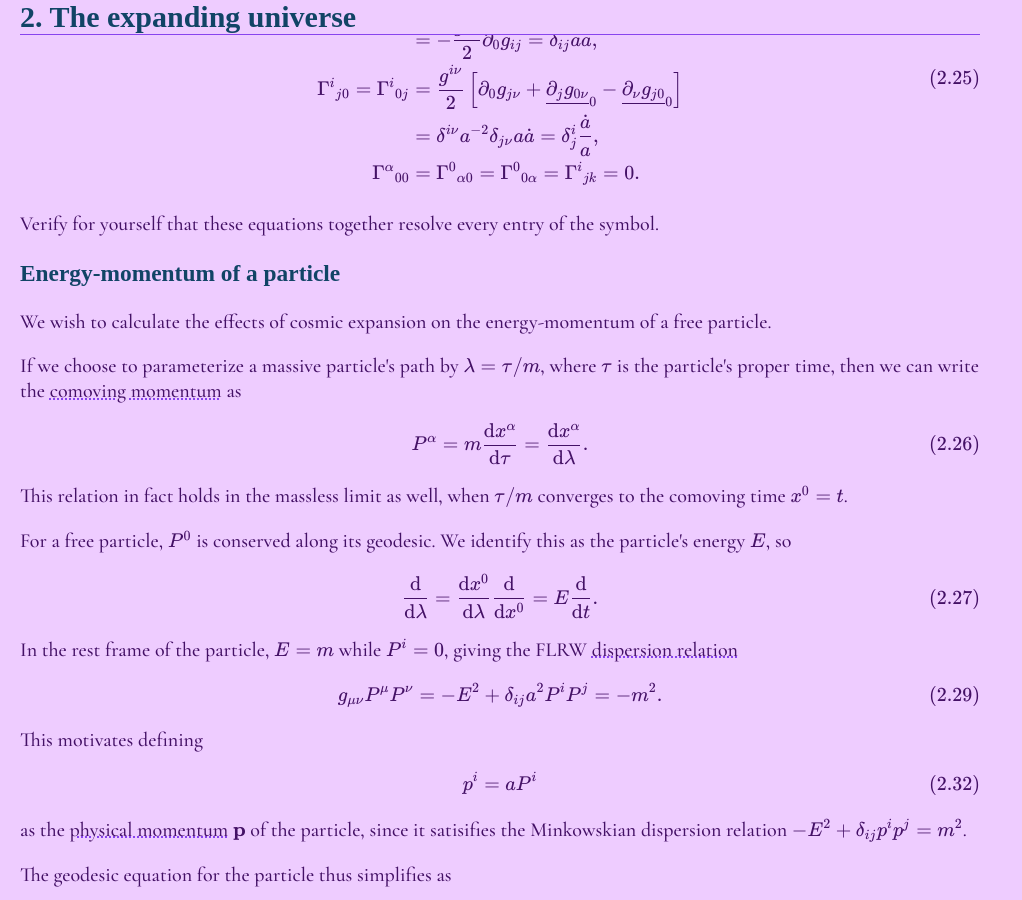
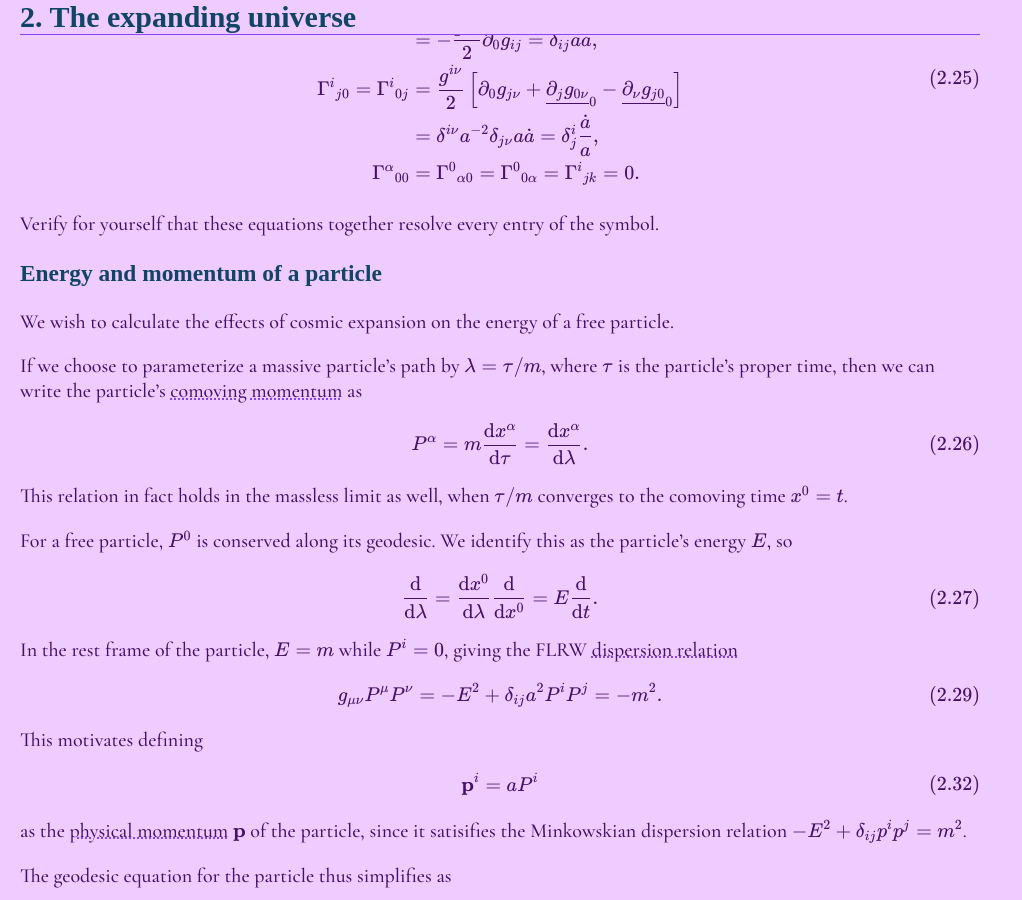
Before and after one commit to xingyzt/notes, a Jekyll site: the page built from modern-cosmology/2.md, in a window 1280 px wide and 900 px high, scrolled down 1988 px. Shown: the whole window, without its empty margins (0-1022 px from the left). Built offline with Jekyll 4.4.1, drawn with Linux system fonts in a browser that asks for light colours; some web fonts are replaced; our own code applies the rules of GitHub Pages for plain Markdown files.

```diff
--- a/modern-cosmology/2.md
+++ b/modern-cosmology/2.md
@@ -20,12 +20,12 @@ Under a change of coordinates from Minkowski $x^\alpha\mapsto x^{\nu'}$, the geo
 &= \f{\d }{\d \lambda}\brk{  \f{\p x^{\nu'}}{\p x^{\alpha}} \f{\d  x^{\alpha}}{\d \lambda}  } \\\
 &= \f{\d }{\d \lambda}\brk{  \f{\p x^{\nu'}}{\p x^\alpha}  } \f{\d  x^\alpha}{\d \lambda} + \underline{
 \f{\p x^{\nu'}}{\p x^\alpha} \f{\d ^2 x^\alpha}{\d \lambda^2}
-}_{*} \\\
+}\_{*} \\\
 &= \f{\p}{\p x^\alpha}\brk{  \f{\d x^{\nu'}}{\d \lambda}  } \f{\d  x^\alpha}{\d \lambda} +
 *\\\
 &= \f{\p}{\p x^\alpha}\brk{  \f{\p x^{\nu'}}{\p x^\beta}\f{\d x^\beta}{\d \lambda}  } \f{\d  x^\alpha}{\d \lambda} +
 *\\\
-&= \brk{  \f{\p^2 x^{\nu'}}{\p x^\alpha \p x^\beta}\f{\d x^\beta}{\d \lambda} + \f{\p x^{\nu'}}{\p x^\beta} \underline{\f{\d }{\d \lambda}\left(\f{\p x^\beta}{\p x^\alpha}\right)}_0 }\f{\d  x^\alpha}{\d \lambda} +
+&= \brk{  \f{\p^2 x^{\nu'}}{\p x^\alpha \p x^\beta}\f{\d x^\beta}{\d \lambda} + \f{\p x^{\nu'}}{\p x^\beta} \underline{\f{\d }{\d \lambda}\left(\f{\p x^\beta}{\p x^\alpha}\right)}\_0 }\f{\d  x^\alpha}{\d \lambda} +
 *\\\
 &= \f{\p^2 x^{\nu'}}{\p x^\alpha \p x^\beta}\f{\d x^\alpha}{\d \lambda}\f{\d  x^\beta}{\d \lambda} +
 \f{\p x^{\nu'}}{\p x^\alpha} \f{\d ^2 x^\alpha}{\d \lambda^2}.
@@ -53,22 +53,22 @@ The **geodesic equation** which holds true for all coordinate systems is therefo
 \f{\d^2 x^\mu}{\d\lambda^2} = -{\Gamma^\mu}\_{\alpha\beta} \f{\d x^\alpha}{\d\lambda} \f{\d x^\beta}{\d\lambda}.
 \\]
 
-The Christoffel symbol is used in defining the **covariant derivative** $\nabla_\mu$:
+The Christoffel symbol is used in defining the **covariant derivative** $\nabla\_\mu$:
 \\[\begin{aligned}
-\text{scalar} && \nabla_\mu\phi &\equiv \p_\mu\phi,\\\
-\text{vector} && \nabla_\mu A^\nu &\equiv \p_\mu A^\nu + {\Gamma^\nu}\_{\mu\alpha} A^\alpha,\\\
-\text{tensor} && \nabla_\mu {T\_\nu}^\kappa &\equiv \p_\mu {T\_\nu}^\kappa - {\Gamma^\lambda}\_{\mu\nu}{T\_\lambda}^\kappa + {\Gamma^\kappa}\_{\mu\lambda}{T\_\nu}^\lambda.
+\text{scalar} && \nabla\_\mu\phi &\equiv \p\_\mu\phi,\\\
+\text{vector} && \nabla\_\mu A^\nu &\equiv \p\_\mu A^\nu + {\Gamma^\nu}\_{\mu\alpha} A^\alpha,\\\
+\text{tensor} && \nabla\_\mu {T\_\nu}^\kappa &\equiv \p\_\mu {T\_\nu}^\kappa - {\Gamma^\lambda}\_{\mu\nu}{T\_\lambda}^\kappa + {\Gamma^\kappa}\_{\mu\lambda}{T\_\nu}^\lambda.
 \tag{2.52}
 \end{aligned}\\]
-This is necessary because the partial derivative $\p_\mu$ only transforms covariantly when acting on scalars. For instance, the geodesic equation can be rewritten in covariant form as
+This is necessary because the partial derivative $\p\_\mu$ only transforms covariantly when acting on scalars. For instance, the geodesic equation can be rewritten in covariant form as
 \\[
-\f{\d x^\alpha}{\d \lambda} \nabla_\alpha \f{\d x^\mu}{\d \lambda} = 0.
+\f{\d x^\alpha}{\d \lambda} \nabla\_\alpha \f{\d x^\mu}{\d \lambda} = 0.
 \tag{2.53}
 \\]
 
 In the flat, expanding ΛCDM universe, distances in spacetime are described with the Euclidean **Friedmann--Lamaître--Robertson--Walker (FLRW) metric**
 \\[
-g_{\mu\nu} = \begin{pmatrix}
+g\_{\mu\nu} = \begin{pmatrix}
 -1 & 0 & 0 & 0\\\
 0 & a^2 & 0 & 0\\\
 0 & 0 & a^2 & 0\\\
@@ -85,7 +85,7 @@ g^{\mu\nu} = \begin{pmatrix}
 0 & 0 & 0 & a^{-2}
 \end{pmatrix}
 \\]
-satisfying the identity $g^{\nu\beta}g_{\beta\alpha} = \delta^\nu_\alpha$.
+satisfying the identity $g^{\nu\beta}g\_{\beta\alpha} = \delta^\nu\_\alpha$.
 
 The FLRW metric is independent of the spatial coordinates ($\p\_i$) as a consequence of spatial isotropy and homogeneity,
 but dependent on time ($\p\_0$) due to the $a^2$ expansion terms.
@@ -112,12 +112,12 @@ Its Christoffel symbol is thus
 \end{aligned}\\]
 Verify for yourself that these equations together resolve every entry of the symbol.
 
-### Energy-momentum of a particle
+### Energy and momentum of a particle
 
-We wish to calculate the effects of cosmic expansion on the energy-momentum of a free particle.
+We wish to calculate the effects of cosmic expansion on the energy of a free particle.
 
-If we choose to parameterize a massive particle's path by $\lambda = \tau/m$,
-where $\tau$ is the particle's proper time, then we can write the **comoving momentum** as
+If we choose to parameterize a massive particle’s path by $\lambda = \tau/m$,
+where $\tau$ is the particle’s proper time, then we can write the particle’s **comoving momentum** as
 \\[
 P^\alpha
 = m\f{\d x^\alpha}{\d\tau}
@@ -128,7 +128,7 @@ This relation in fact holds in the massless limit as well,
 when $\tau/m$ converges to the comoving time $x^0 = t$.
 
 For a free particle, $P^0$ is conserved along its geodesic.
-We identify this as the particle's energy $E$, so
+We identify this as the particle’s energy $E$, so
 \\[
 \f{\d }{\d \lambda} = \f{\d x^0}{\d \lambda}\f{\d}{\d x^0} = E\f{\d}{\d t}.
 \tag{2.27}
@@ -141,7 +141,7 @@ g\_{\mu\nu}P^\mu P^\nu = -E^2 + \delta\_{ij} a^2 P^i P^j = -m^2.
 \\]
 This motivates defining
 \\[
-p^i = a P^i
+\vec p^i = a P^i
 \tag{2.32}
 \\]
 as the **physical momentum** $\vec p$ of the particle,
@@ -164,12 +164,12 @@ E\dot E &= -{\Gamma^0}\_{ij} P^i P^j \\\
 
 For a massless particle,
 \\[
-m = 0 \implies \f{\dot E}{E} = -\f{\dot a}{a} \implies E(t) = \f{E(t_0)}a,
+m = 0 \implies \f{\dot E}{E} = -\f{\dot a}{a} \implies E(t) = \f{E(t\_0)}a,
 \tag{2.31}
 \\]
 and for a non-relativistic massive particle,
 \\[
-E \simeq m \implies \dot E \simeq 0 \implies E(t) \simeq E(t_0).
+E \simeq m \implies \dot E \simeq 0 \implies E(t) \simeq E(t\_0).
 \\]
 This demonstrates that only relativistic particles (i.e. radiation) lose significant energy through cosmological expansion.
 
@@ -186,28 +186,28 @@ A similar method of analysis can be applied to the homogeneous, isotropic backgr
 \end{pmatrix}
 \tag{2.44}
 \\]
-in the rest frame and obeys the conservation of local energy-momentum $\nabla_\mu {T^\mu}\_\nu = 0$, whose $\nu=0$ component tells us that
+in the rest frame and obeys the conservation of local energy-momentum $\nabla\_\mu {T^\mu}\_\nu = 0$, whose $\nu=0$ component tells us that
 \\[\begin{aligned}
-0 &= \p\_\mu {T^\mu}_0 + {\Gamma^\mu}\_{\alpha\mu}{T^\alpha}_0 - {\Gamma^\alpha}\_{0\mu}{T^\mu}\_\alpha\\\
-&= \p\_0 {T^0}_0 + {\Gamma^i}\_{0i}{T^0}_0 - {\Gamma^i}\_{0j}{T^j}\_i\\\
-&= -\p\_t \rho - \delta^i_i \f{\dot a}{a} \rho - \delta^i_j \f{\dot a}{a} \delta^j_i \mathcal P\\\
+0 &= \p\_\mu {T^\mu}\_0 + {\Gamma^\mu}\_{\alpha\mu}{T^\alpha}\_0 - {\Gamma^\alpha}\_{0\mu}{T^\mu}\_\alpha\\\
+&= \p\_0 {T^0}\_0 + {\Gamma^i}\_{0i}{T^0}\_0 - {\Gamma^i}\_{0j}{T^j}\_i\\\
+&= -\p\_t \rho - \delta^i\_i \f{\dot a}{a} \rho - \delta^i\_j \f{\dot a}{a} \delta^j\_i \mathcal P\\\
 \iff 0&= \p\_t \rho + 3\f{\dot a}{a}\brk{ \rho + \mathcal P }\\\
-\iff \f{\p_t(\rho a^3)}{a^3} &= -3\f{\dot a}{a}\mathcal P.
+\iff \f{\p\_t(\rho a^3)}{a^3} &= -3\f{\dot a}{a}\mathcal P.
 \tag{2.57}
 \end{aligned}\\]
 
-In general, the density of a medium with a constant **equation of state** $w \equiv \mathcal P / \rho$ evolves as $\rho \propto a^{-3-3w}$. For radiation, $\mathcal P_r \simeq \rho_r/3 \implies \rho_r \propto a^{-4}$, whereas for nonrelativistic matter, $\mathcal P_m \simeq 0 \implies \rho_m \propto a^{-3}$. The cosmological constant, with $w_\Lambda = -1$, is thus constant through time.
+In general, the density of a medium with a constant **equation of state** $w \equiv \mathcal P / \rho$ evolves as $\rho \propto a^{-3-3w}$. For radiation, $\mathcal P\_r \simeq \rho\_r/3 \implies \rho\_r \propto a^{-4}$, whereas for nonrelativistic matter, $\mathcal P\_m \simeq 0 \implies \rho\_m \propto a^{-3}$. The cosmological constant, with $w\_\Lambda = -1$, is thus constant through time.
 
 ### Distances and conformal time
 
 In a small time interval $dt$, light travels a comoving distance $dx = dt/a$, thus the total comoving distance $\chi$ traversed by a light emitted at time $t$ (i.e. the comoving distance from us to an object we observe at time $t$) is
 \\[
-\chi(t) = \int_t^{t_0} \f{\d t'}{a(t')} = \int_{a(t)}^1 \f{\d a'}{a'^2 H(a')} = \int_0^z \f{\d z'}{H(z')}.
+\chi(t) = \int\_t^{t\_0} \f{\d t'}{a(t')} = \int\_{a(t)}^1 \f{\d a'}{a'^2 H(a')} = \int\_0^z \f{\d z'}{H(z')}.
 \tag{2.34}
 \\]
 And the maximum comoving distance $\eta$ that may be causally connected to a point in time $t$ is
 \\[
-\eta(t) \equiv \int_0^t \f{\d t'}{a(t')}.
+\eta(t) \equiv \int\_0^t \f{\d t'}{a(t')}.
 \tag{2.35}
 \\]
 This is also known as the **comoving horizon**, or as the **conformal time**, seeing it monotonically increases with $t$.
@@ -216,60 +216,60 @@ TODO: Angular sizes and curvature. For the time being, see [this xkcd comic](htt
 
 ### Nonrelativistic distribution statistics
 
-Many macroscopic statistics of a system are derived from how its particles are distributed in [phase-space](https://en.wikipedia.org/wiki/Phase_space).
+Many macroscopic statistics of a system are derived from how its particles are distributed in [phase-space](https://en.wikipedia.org/wiki/Phase\_space).
 We can calculate this phase-space distribution using some quantum mechanics!
 
 First, let us calculate how many particles there are within every infinitesimal phase-space volume $\d^3x\, \d^3p$:
 
-[Heisenberg’s uncertainty principle](https://en.wikipedia.org/wiki/Uncertainty_principle)
+[Heisenberg’s uncertainty principle](https://en.wikipedia.org/wiki/Uncertainty\_principle)
 tells us that every such volume contains
 $\d^3 x\, \d^3 p/[2\pi]^3$
 indivisible **fundamental phase-space elements**.
-Then, the distribution function $f_s(\vec x, \vec p, t)$ counts the number of particles of a given species $s$ per such element around $(\vec x, \vec p, t)$.
-However, $f_s$ does not distinguish degenerate states, so we also have to multiply by the **degeneracy factor** $g_s$.
-For example, photons have $g_\gamma = 2$ due to their two spin states.
+Then, the distribution function $f\_s(\vec x, \vec p, t)$ counts the number of particles of a given species $s$ per such element around $(\vec x, \vec p, t)$.
+However, $f\_s$ does not distinguish degenerate states, so we also have to multiply by the **degeneracy factor** $g\_s$.
+For example, photons have $g\_\gamma = 2$ due to their two spin states.
 
 Thus, every infinitesimal volume $\d^3x\, \d^3p$ in phase-space contains
 \\[
-\f{\d^3 x \, \d^3 p}{[2\pi]^3} g_s f_s(\vec x, \vec p, t)
+\f{\d^3 x \, \d^3 p}{[2\pi]^3} g\_s f\_s(\vec x, \vec p, t)
 \\]
 particles.
 
-Consider some phase-space function $A_s(\vec x, \vec p)$.
+Consider some phase-space function $A\_s(\vec x, \vec p)$.
 Integrating it over the phase-space around $\vec x$,
 weighing with the number of particles per infinitesimal phase-space volume,
 and dividing by the infinitesimal physical volume $\d x^3$,
 we obtain its corresponding physical-space density
 \\[\\begin{aligned}
-\hat A_s(\vec x, t) &= g_s \int \f{\d^3 p}{[2\pi]^3}\, f_s(\vec x, \vec p, t) A_s(\vec x, \vec p)
+\hat A\_s(\vec x, t) &= g\_s \int \f{\d^3 p}{[2\pi]^3}\, f\_s(\vec x, \vec p, t) A\_s(\vec x, \vec p)
 \\end{aligned}\\]
 
-Different phase-space functions $A_s$ can tell us different microscopic properties of the species at $(\vec x, t)$.
-For instance, energy function $E_s(p)$ gives the energy density
+Different phase-space functions $A\_s$ can tell us different microscopic properties of the species at $(\vec x, t)$.
+For instance, energy function $E\_s(p)$ gives the energy density
 \\[
-\rho\_s(\vec x, t) =  g_s \int \f{\d^3 p}{[2\pi]^3} \, f_s(\vec x, \vec p, t) \, E_s(p),
+\rho\_s(\vec x, t) =  g\_s \int \f{\d^3 p}{[2\pi]^3} \, f\_s(\vec x, \vec p, t) \, E\_s(p),
 \tag{2.62}
 \\]
-and the pressure-energy $\mathbb P_s(p) = p^3/3E_s(p)$ gives the pressure
+and the pressure-energy $\mathbb P\_s(p) = p^3/3E\_s(p)$ gives the pressure
 \\[
-\mathcal{P}_s(\vec x, t) = g_s \int \f{\d^3 p}{[2\pi]^3} \, f_s(\vec x, \vec p, t) \, \f{p^2}{3E_s(p)}.
+\mathcal{P}\_s(\vec x, t) = g\_s \int \f{\d^3 p}{[2\pi]^3} \, f\_s(\vec x, \vec p, t) \, \f{p^2}{3E\_s(p)}.
 \tag{2.64}
 \\]
 
 ### Relativistic distribution statistics
 
 To model relativistic particles,
-we have to convert the density and pressure scalar fields in [Nonrelativistic distribution statistics](#nonrelativistic-distribution-statistics) to a energy-momentum tensor field $T{^\mu}_\nu(\vec x, t)$.
+we have to convert the density and pressure scalar fields in [Nonrelativistic distribution statistics](#nonrelativistic-distribution-statistics) to a energy-momentum tensor field $T{^\mu}\_\nu(\vec x, t)$.
 This is done by substituting the energy $E$ and physical momentum $\vec p$ in the above equations
 with the comoving momentum $P^\alpha = (E, \vec p/a)$ in a reference frame which flows locally with the particles.The comoving mass density is then
 \\[
-\rho_s(\vec x, t)
-= -\f{g_s}{\sqrt{-|g|}} \int \f{\d^3 P}{[2\pi]^3} \f{P^0 P_0}{P^0} f\_s(\vec x, \vec p, t),
+\rho\_s(\vec x, t)
+= -\f{g\_s}{\sqrt{-|g|}} \int \f{\d^3 P}{[2\pi]^3} \f{P^0 P\_0}{P^0} f\_s(\vec x, \vec p, t),
 \\]
 while the comoving pressures are
 \\[
-\mathcal P(\vec x, t)\, \delta^i_j
-= \f{g\_s}{\sqrt{-|g|}} \int \f{\d^3 P}{[2\pi]^3} \f{P^i P_j}{P^0} f\_s(\vec x, \vec p, t),
+\mathcal P(\vec x, t)\, \delta^i\_j
+= \f{g\_s}{\sqrt{-|g|}} \int \f{\d^3 P}{[2\pi]^3} \f{P^i P\_j}{P^0} f\_s(\vec x, \vec p, t),
 \\]
 where $|g|$ is the determinant of the metric
 and $\d^3 P \equiv \d P\_1 \d P\_2 \d P\_3$ is the comoving momentum's spatial volume element.
@@ -285,22 +285,22 @@ it must hold true for all reference frames.
 ### Species in thermal equilibrium
 
 Under thermal equilibrium,
-the distribution function $f_s$ for every species is only dependent on the momentum magnitude $p$ through the energy $E_s(p) = \sqrt{p^2 + m_s^2}$,
+the distribution function $f\_s$ for every species is only dependent on the momentum magnitude $p$ through the energy $E\_s(p) = \sqrt{p^2 + m\_s^2}$,
 with bosons following the **Bose--Einstein distribution**
 \\[
-f_\text{BE}(E_s) = \f1{e^{[E_s - \mu_s]/T} - 1}
+f\_\text{BE}(E\_s) = \f1{e^{[E\_s - \mu\_s]/T} - 1}
 \tag{2.65}
 \\]
 and fermions following the **Fermi--Dirac distribution**
 \\[
-f_\text{FD}(E_s) = \f1{e^{[E_s - \mu_s]/T} + 1},
+f\_\text{FD}(E\_s) = \f1{e^{[E\_s - \mu\_s]/T} + 1},
 \tag{2.66}
 \\]
-where $\mu_s$ is the chemical potential and $T$ is the equilibrium temperature.
-For photons and neutrinos, $\mu_r \ll T$.
-Evaluating $\mathcal{P}_r$ in thermal equilibrium thus gives
+where $\mu\_s$ is the chemical potential and $T$ is the equilibrium temperature.
+For photons and neutrinos, $\mu\_r \ll T$.
+Evaluating $\mathcal{P}\_r$ in thermal equilibrium thus gives
 \\[
-\f{\p\mathcal{P}_r}{\p T} = \f{\rho_r + \mathcal{P}_r}{T} \propto a^{-3}.
+\f{\p\mathcal{P}\_r}{\p T} = \f{\rho\_r + \mathcal{P}\_r}{T} \propto a^{-3}.
 \tag{2.67}
 \\]
 Thus the entropy density of the universe $s \equiv (\rho + \mathcal P)/T$ scales as $a^{-3}$ in thermal equilibrium.
@@ -309,49 +309,49 @@ Thus the entropy density of the universe $s \equiv (\rho + \mathcal P)/T$ scales
 
 Define the dimensionless **density parameter** of a species $s$ to be
 \\[
-\Omega_s \equiv \f{\rho_s(t_0)}{\rho_{cr}},
+\Omega\_s \equiv \f{\rho\_s(t\_0)}{\rho\_{cr}},
 \tag{2.71}
 \\]
-i.e. its present-day density as a fraction of the universe’s critical density $\rho_{cr}$, we can write the physical density as
+i.e. its present-day density as a fraction of the universe’s critical density $\rho\_{cr}$, we can write the physical density as
 \\[
-\rho_s(a) = \Omega_s \rho_{cr} a^{-3[1 + w_s]},
+\rho\_s(a) = \Omega\_s \rho\_{cr} a^{-3[1 + w\_s]},
 \tag{2.72}
 \\]
-where $a$ is the scale factor and $w_s$ is the equation of state for $s$.
+where $a$ is the scale factor and $w\_s$ is the equation of state for $s$.
 
-For photons ($g_\gamma = 2, \mu_\gamma \ll T, E_\gamma(p) = p$), we have
+For photons ($g\_\gamma = 2, \mu\_\gamma \ll T, E\_\gamma(p) = p$), we have
 \\[\begin{aligned}
-\rho_\gamma &= \f{2}{[2\pi]^3} \int \d^3 p \, \f{p}{e^{p/T} - 1}\\\
-&= \f{2}{[2\pi]^3} \f{4\pi}3 \int_0^\infty \d(p^3) \, \f{p}{e^{p/T} - 1}\\\
-&= \f{8\pi}{[2\pi]^3} \int_0^\infty \d p \, \f{p^3}{e^{p/T} - 1}\\\
-&= \f{8\pi T^4}{[2\pi]^3} \int_0^\infty \d u \, \f{u^3}{e^{u} - 1}\\\
+\rho\_\gamma &= \f{2}{[2\pi]^3} \int \d^3 p \, \f{p}{e^{p/T} - 1}\\\
+&= \f{2}{[2\pi]^3} \f{4\pi}3 \int\_0^\infty \d(p^3) \, \f{p}{e^{p/T} - 1}\\\
+&= \f{8\pi}{[2\pi]^3} \int\_0^\infty \d p \, \f{p^3}{e^{p/T} - 1}\\\
+&= \f{8\pi T^4}{[2\pi]^3} \int\_0^\infty \d u \, \f{u^3}{e^{u} - 1}\\\
 &= \f{8\pi T^4}{[2\pi]^3} \, 3!\zeta(4)\\\
 &= \f{\pi^2}{15} T^4
 \tag{2.75}
 \end{aligned}\\]
 where the **Riemann Zeta function**
 \\[\begin{aligned}
-\zeta(n) &\equiv \sum_{j=1}^\infty \f1{j^n} \\\
-&= \f1{[n-1]!} \int_0^\infty \d x \f{x^{n-1}}{e^x - 1}\\\
-&= \f1{[n-1]![1 - 2^{1-n}]} \int_0^\infty \d x \f{x^{n-1}}{e^x + 1},
+\zeta(n) &\equiv \sum\_{j=1}^\infty \f1{j^n} \\\
+&= \f1{[n-1]!} \int\_0^\infty \d x \f{x^{n-1}}{e^x - 1}\\\
+&= \f1{[n-1]![1 - 2^{1-n}]} \int\_0^\infty \d x \f{x^{n-1}}{e^x + 1},
 \tag{C.29}
 \end{aligned}\\]
 with $\zeta(4) = \pi^4/90$.
 This lets us calculate the present-day photon density parameter
 \\[
-\Omega_\gamma = 2.47 \times 10^{-5} h^{-2}
+\Omega\_\gamma = 2.47 \times 10^{-5} h^{-2}
 \\]
 from the present-day temperature of the CMB. This is very insignificant.
 
-Because $\rho_r \propto a^{-4}$ **(2.57)**, the temperature of photon radiation must scale as $a^{-1}$. Since $E_r$ also scales as $a^{-1}$ **(2.31)**, the equilibrium photon distribution function is unaffected by the cosmic expansion. Note that in reality, there are small perturbations around this equilibrium, corresponding to anisotropies in the CMB.
+Because $\rho\_r \propto a^{-4}$ **(2.57)**, the temperature of photon radiation must scale as $a^{-1}$. Since $E\_r$ also scales as $a^{-1}$ **(2.31)**, the equilibrium photon distribution function is unaffected by the cosmic expansion. Note that in reality, there are small perturbations around this equilibrium, corresponding to anisotropies in the CMB.
 
 Baryons (i.e. nucleons and electrons), on the other hand, come in many different phases (e.g. diffuse gas, ionized plasma, compact objects, etc.) throughout cosmic history, thus cannot be modeled by an equilibrium distribution.
 Instead, their density parameter is estimated with methods such as starcounting, mapping of the intergalactic medium, comparisons of light elements abundances, and measurements of baryon acoustic oscillations (BAOs).
 Elemental abundances and BAO measurements constrains the present-day baryon density parameter to
 \\[
-\Omega_b = 0.0222(5) h^{-2},\, 0.0225(3) h^{-2}
+\Omega\_b = 0.0222(5) h^{-2},\, 0.0225(3) h^{-2}
 \\]
-respectively. Thus $\rho_b \simeq 0.05\rho_{cr}$, hinting a significant amount of non-baryonic matter.
+respectively. Thus $\rho\_b \simeq 0.05\rho\_{cr}$, hinting a significant amount of non-baryonic matter.
 
 TODO Dark matter: Anisopies in the CMB. Late universe distance-redshift. LSS.
 
```
Also changed, not shown: modern-cosmology/0.md (+1 -1 lines), modern-cosmology/3.md (+72 -16 lines).
